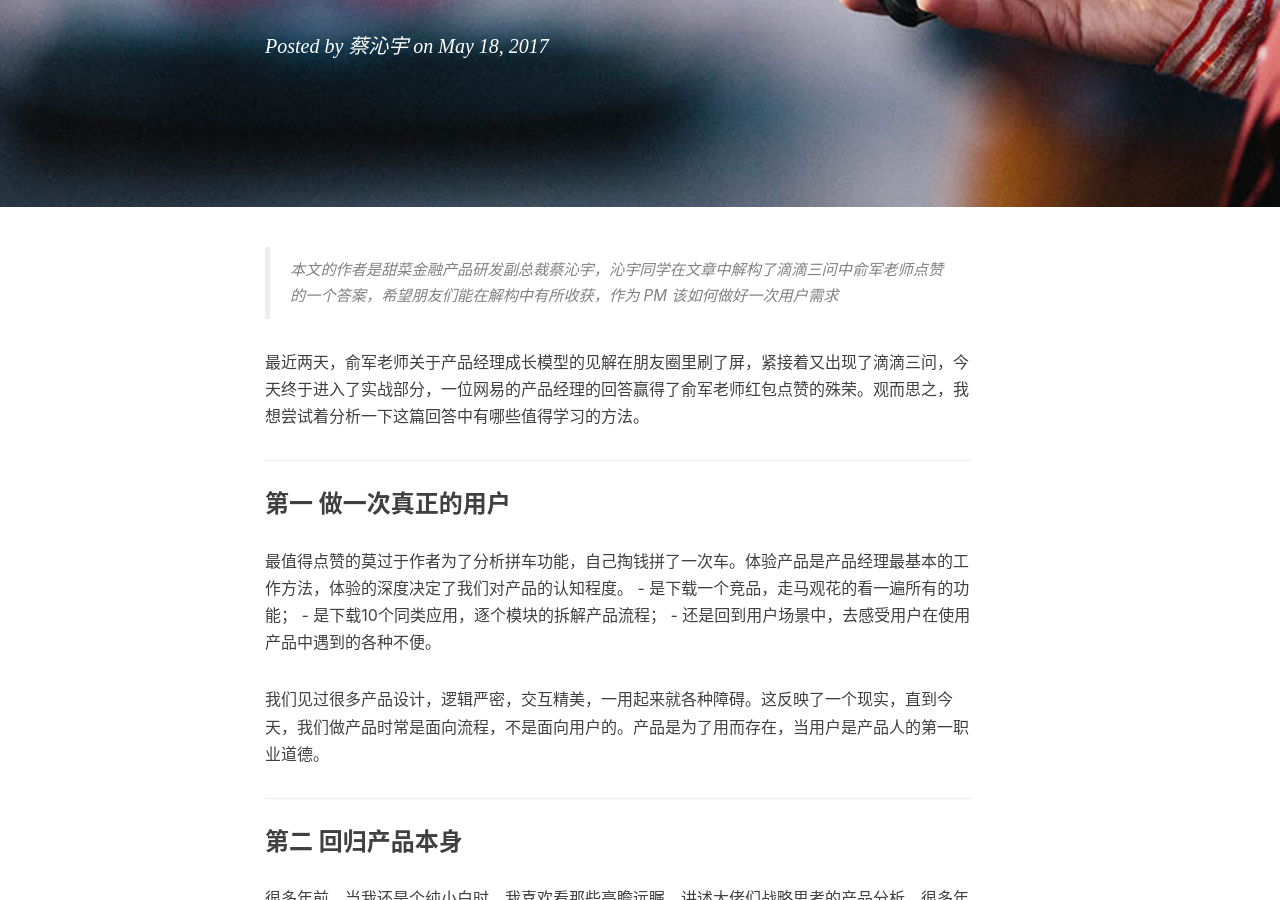
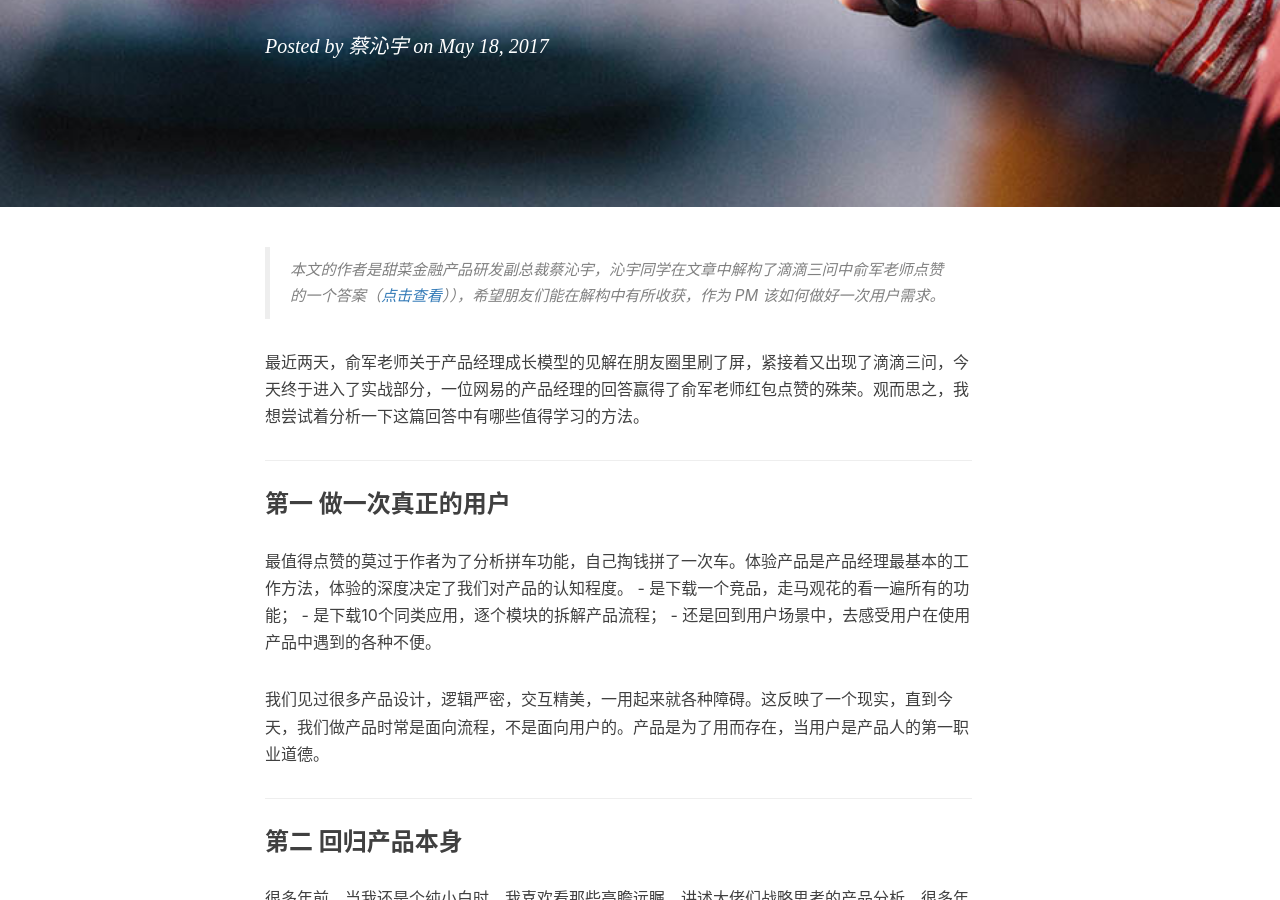
Before and after one commit to shaneliu/shaneliu.github.io, a Jekyll site: the page built from _posts/2017-05-19-to-be-betterpm.markdown, in a window 1280 px wide and 900 px high, scrolled down 376 px. Built offline with Jekyll 4.4.1, drawn with Linux system fonts in a browser that asks for light colours; nearby versions of some CDN libraries; comment, search, counter and statistics services are not loaded.

Commit message:
add new pic of tobe a better pm

```diff
--- a/_posts/2017-05-19-to-be-betterpm.markdown
+++ b/_posts/2017-05-19-to-be-betterpm.markdown
@@ -13,7 +13,7 @@
 
 
 
->本文的作者是甜菜金融产品研发副总裁蔡沁宇，沁宇同学在文章中解构了滴滴三问中俞军老师点赞的一个答案，希望朋友们能在解构中有所收获，作为 PM 该如何做好一次用户需求
+>本文的作者是甜菜金融产品研发副总裁蔡沁宇，沁宇同学在文章中解构了滴滴三问中俞军老师点赞的一个答案（[点击查看](http://www.pmcaff.com/discuss/answer/749804910805056?from=groupmessage&isappinstalled=0)）），希望朋友们能在解构中有所收获，作为 PM 该如何做好一次用户需求。
 
 最近两天，俞军老师关于产品经理成长模型的见解在朋友圈里刷了屏，紧接着又出现了滴滴三问，今天终于进入了实战部分，一位网易的产品经理的回答赢得了俞军老师红包点赞的殊荣。观而思之，我想尝试着分析一下这篇回答中有哪些值得学习的方法。
 
@@ -40,13 +40,13 @@
 
 ### 第三 细分产品中的一切，找出关键因素
 
-- #### 1 理清所有参与产品的角色
+#### 1 理清所有参与产品的角色
 
 分析产品前，先搞清楚参与产品的角色有有哪些：**谁是用户、谁不是用户但对产品会产生重大影响**。拼车的角色包括：用户、司机、共同拼车的人；网贷的角色包括：融资人、投资人、平台；电商的角色包括：买家、卖家、平台。不同的角色代表不同的立场，也决定了他们影响产品的不同行为。梳理清楚产品中的每个角色，有助于我们站在不同的角度看产品。
 
 >Shane：这里推荐阅读詹·卡尔森的《关键时刻MOT》，书中体系化的介绍的关键关键场景下对核心角色需求的研究方法。
 
-- #### 2 场景流程化
+#### 2 场景流程化
 
 作者把打车的场景进行了细腻的分解，第一层分解为行前、行中、行后，而后又将行前分解为比价、择时、选车、选人等多个动作。依照时间进行多次分解，形成了一套完整的用户使用流程.借用戏剧对于场景的表述。场景是在某一相对连续的时空中，通过冲突表现出来的一段动作，是由一系列行为的交替构成。
 
@@ -54,7 +54,7 @@
 
 流程化的分解场景，让我们不会遗漏场景中的重要时刻，产品分析的准确度也将大幅提升。同时，作者的流程思维不仅仅体现在单次使用场景中，在初次使用拼车、遭遇超时，形成习惯等环节也同样可以关注到。
 
-- #### 3 用变量思维看待每个要素对结果的影响
+#### 3 用变量思维看待每个要素对结果的影响
 
 当场景流程化后，我们很容易观察到不同元素对于产品结果会产生不同影响。这些元素并非一成不变，调节他们就能影响最终的结果，这些就是变量。
 
```
